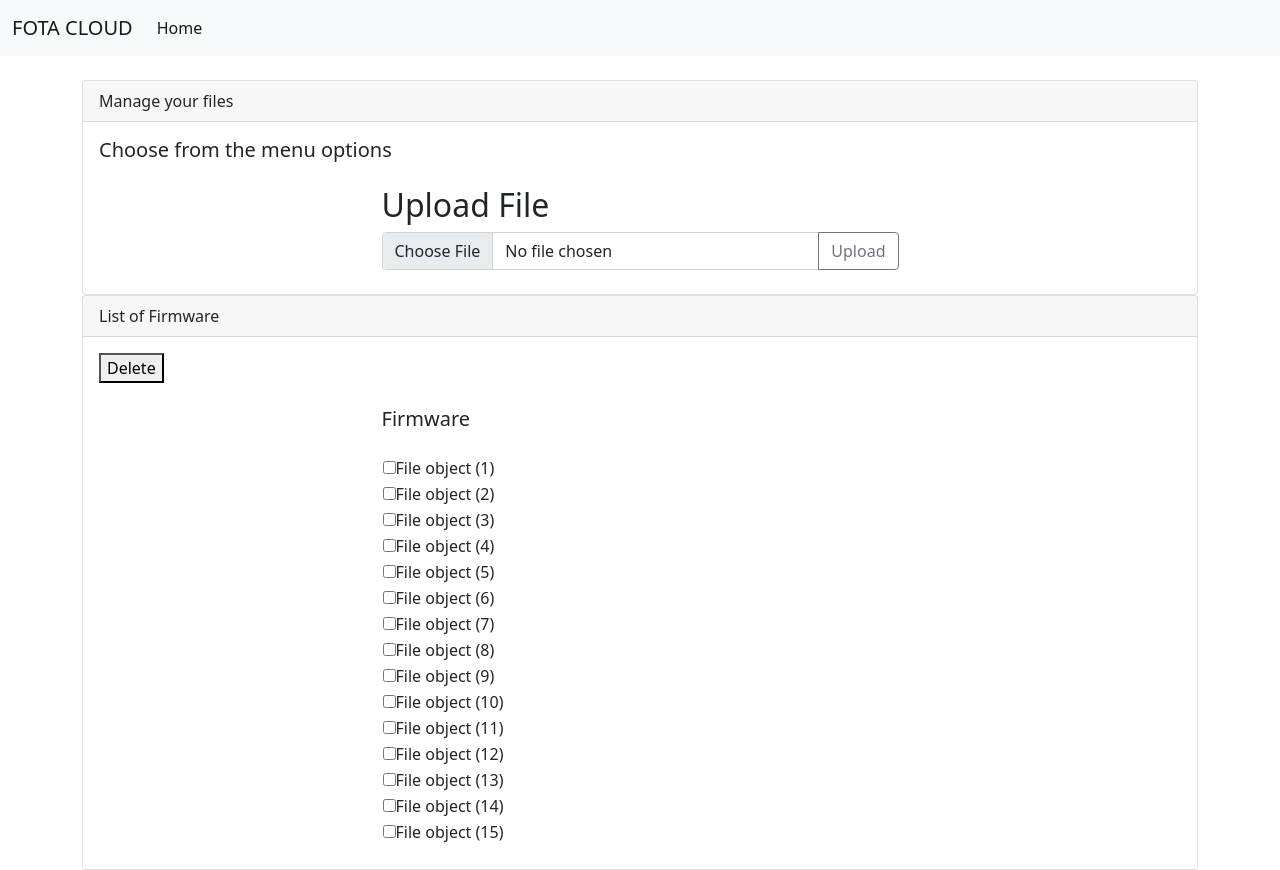
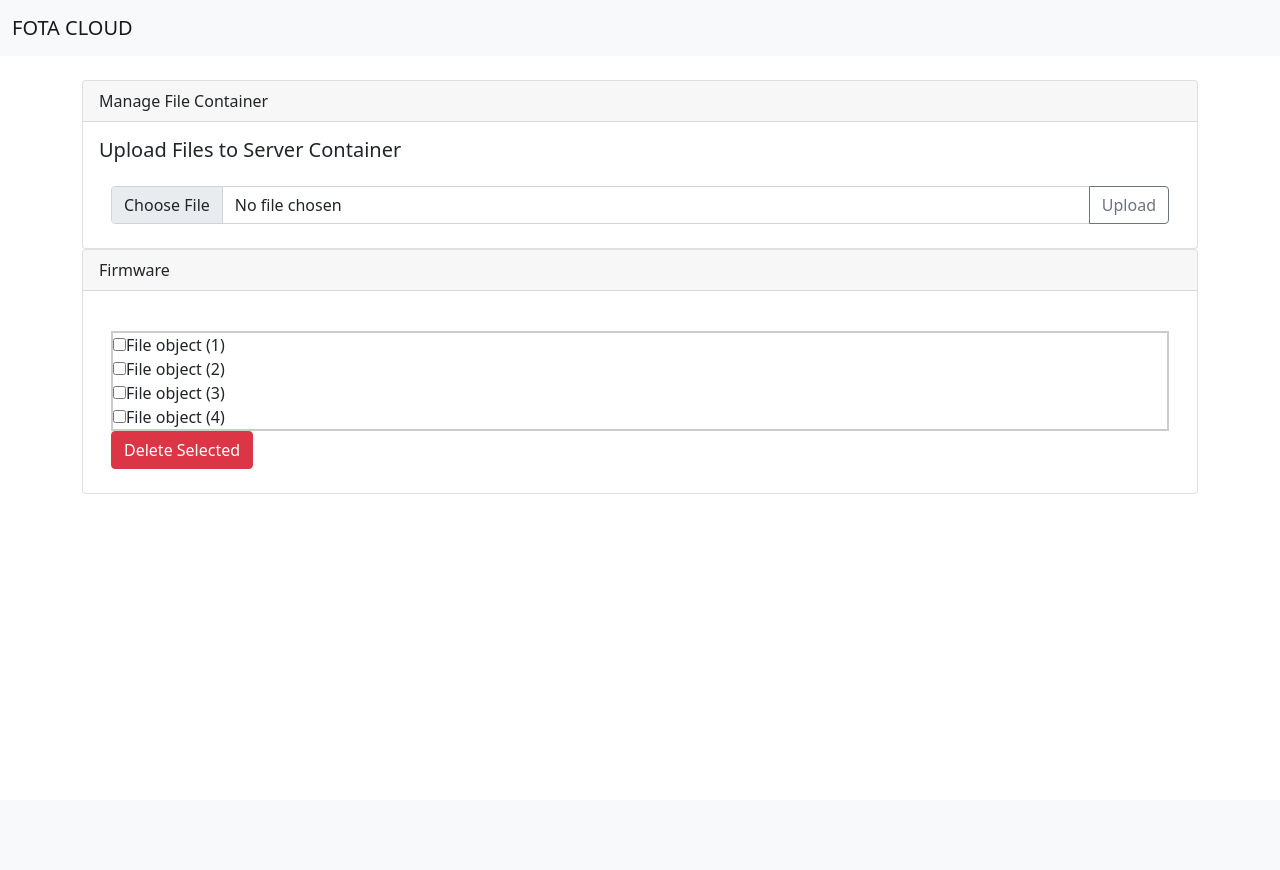
Before and after one commit to kyleng121/FotaCloud, a Django app: template templates/interfacesApi/file_management.html in a window 1280 px wide. After the commit the page ends 494 px from the top, so only its background shows below. Run offline with Django 4.2, Linux system fonts and the light colour scheme; the template is opened without the code that fills it: values that come from a table or form of the project are taken from there, others are empty; data comes from the database, SQL or seed files in the repository.

Commit message:
Update Web UI

```diff
--- a/templates/base.html
+++ b/templates/base.html
@@ -31,7 +31,6 @@
         </button>
         <div class="collapse navbar-collapse" id="navbarNavAltMarkup">
           <div class="navbar-nav">
-            <a class="nav-link active" aria-current="page" href="{% url "index" %}">Home</a>
           </div>
         </div>
       </div>
--- a/templates/interfacesApi/ecu_info.html
+++ b/templates/interfacesApi/ecu_info.html
@@ -22,7 +22,7 @@
         </div>
         <div class="card-body">
             <h5 class="card-title mb-4">Response from ECU</h5>
-            <button id="querry_info_btn">Query Info of ECU</button>
+            <button type="submit" id="querry_info_btn" class="btn btn-primary" >Query Info of ECU</button>
             <div class="mb-2 row">
                 <div class="col">
                     <h3 >Diag Messages</h3>
@@ -46,6 +46,7 @@ $('#querry_info_btn').on('click',function(){
         dataType: 'json',
         success: function(data){
             var message_diag =[]
+            $('#response_diag').clean()
             convert_date(data.data[0].time)
             for(i=0;i<data.data.length;i++){
                 if(data.data[i].message_type == 'diag'){
--- a/templates/interfacesApi/file_management.html
+++ b/templates/interfacesApi/file_management.html
@@ -1,16 +1,21 @@
 {% extends "base.html" %} {% block content %}
+<style>
+.checklist-container {
+    border:2px solid #ccc; width:300px; height: 100px; overflow-y: scroll;
+    width: 100%; /* This will make the checklist container fill the screen width */
+    }
+
+</style>
 
 <div class="container w-60 mt-4">
     <div class="card">
         <div class="card-header">
-            Manage your files
+            Manage File Container
         </div>
         <div class="card-body">
-            <h5 class="card-title mb-4">Choose from the menu options</h5>
+            <h5 class="card-title mb-4">Upload Files to Server Container</h5>
             <div class="mb-2">
-                <div class="container w-50 mt-4">
-                    <h2 class="mt-4">Upload File</h2>
-
+                <div class="container-fluid mt-4">
                     <form method="post" enctype="multipart/form-data" action="upload_file">
                       {% csrf_token %}
 
@@ -22,6 +27,7 @@
                           id="inputGroupFile04"
                           aria-describedby="inputGroupFileAddon04"
                           aria-label="Upload"
+                          style="flex: 1;"
                         />
                         <button
                           class="btn btn-outline-secondary"
@@ -38,14 +44,18 @@
     </div>
     <div class="card">
         <div class="card-header">
-            List of Firmware
+            Firmware
         </div>
         <div class="card-body">
-        <button id="del_btn">Delete</button>
             <h5 class="card-title mb-4"></h5>
             <div class="mb-2">
-                <div class="container w-50 mt-4">
-                <h5 class="card-title mb-4">Firmware</h5>
+                <div class="container-fluid mt-4">
+                    <div class="checklist-container" id="scroll-container">
+                        {% for file in files %}
+                            <input type="checkbox" id="cb_file_{{ forloop.counter }}"><label for="cb_file_{{ forloop.counter }}">{{ file }}</label><br />
+                        {% endfor %}
+                    </div>
+                    <!--
                     <table id="fw_table">
                         {% for file in files %}
                         <tr>
@@ -53,6 +63,8 @@
                         </tr>
                         {% endfor %}
                     </table>
+                    -->
+                <button id="delete-btn" class="btn btn-danger">Delete Selected</button>
                 </div>
             </div>
         </div>
@@ -60,28 +72,34 @@
 </div>
 
 <script>
+
 function getCookie(name){
     var value = ";" + document.cookie;
     var parts = value.split(";" + name + "=")
     if(parts.length==2) return parts.pop().split(";").shift();
 }
-$('#del_btn').on('click',function(){
-    var table = document.getElementById('fw_table');
-    var rowCount = table.rows.length;
+
+$('#delete-btn').on('click',function(){
+    const numberOfFiles = $('#scroll-container input[type="checkbox"]').length;
+
+    // var table = document.getElementById('fw_table');
+    // var rowCount = table.rows.length;
+
     var list_of_file = []
     var crsfToken = getCookie('csrftoken');
 
-    for(i=1;i<=rowCount;i++){
-        checkbox_id = '#cb_file_'+ i
-        file_id = '#file_'+i
-        if($(checkbox_id).prop('checked')==true){
-            list_of_file.push($(file_id).text())
+    for (i = 1; i <= numberOfFiles; i++) {
+        checkbox_id = '#cb_file_' + i;
+
+        if ($(checkbox_id).prop('checked') == true) {
+            var file_label = $(checkbox_id).next();
+            list_of_file.push(file_label.text());
         }
     }
     data_delete = {
         'file_names': list_of_file,
     }
-
+    console.log(data_delete);
     var jsonDataString = JSON.stringify(data_delete);
 
     $.ajax({
@@ -95,10 +113,12 @@ $('#del_btn').on('click',function(){
         dataType: 'json',
         success: function(data){
             location.reload();
+            $('input[type="checkbox"]').each(function(){
+  	            $(this).prop('checked', false);
+            });
         },
     })
 })
-
 $('#check_list').on('click',function(){
     $.ajax({
         type: 'GET',
```
Also changed, not shown: templates/interfacesApi/index.html (+12 -6 lines). Lines whose indentation alone changed are shown as unchanged.
